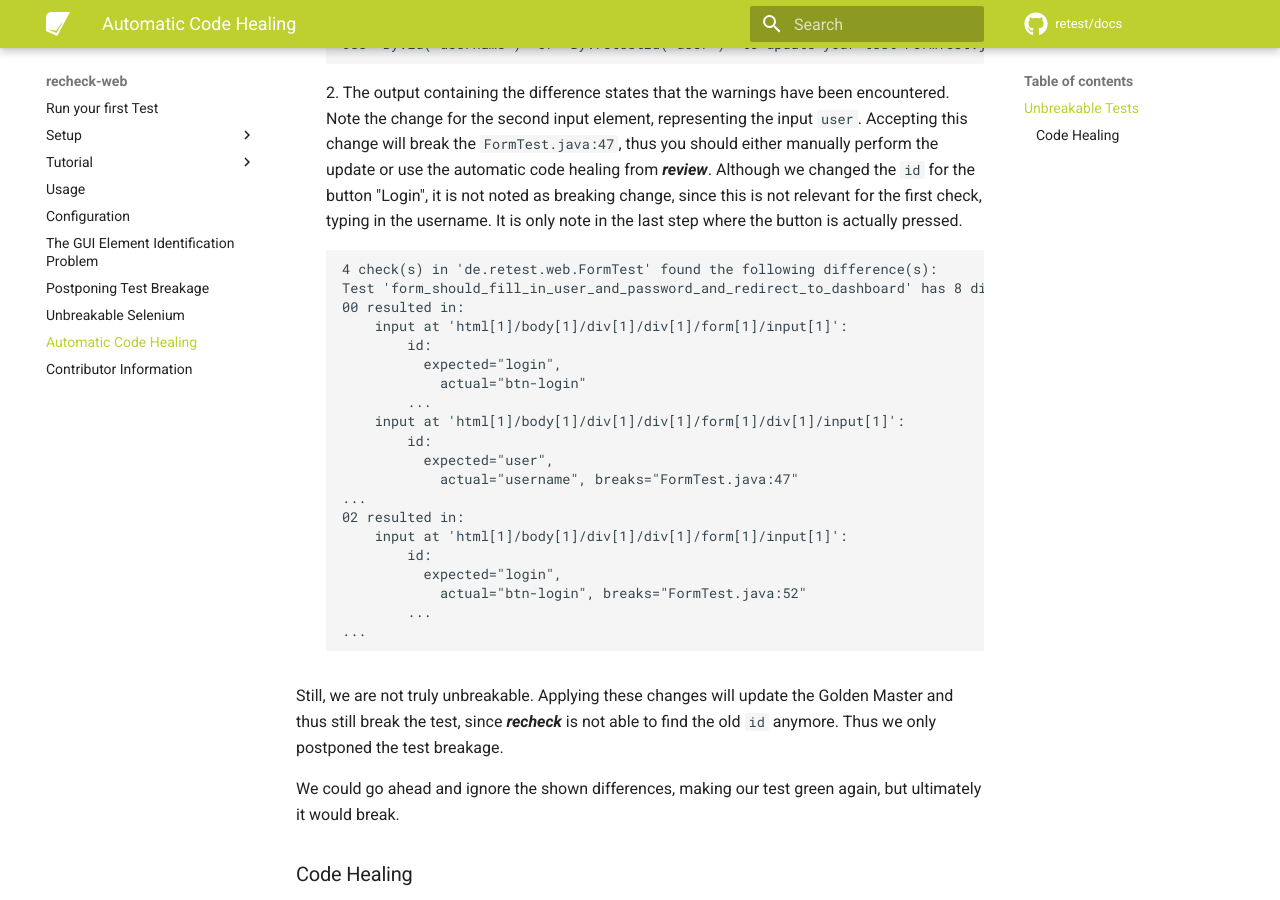
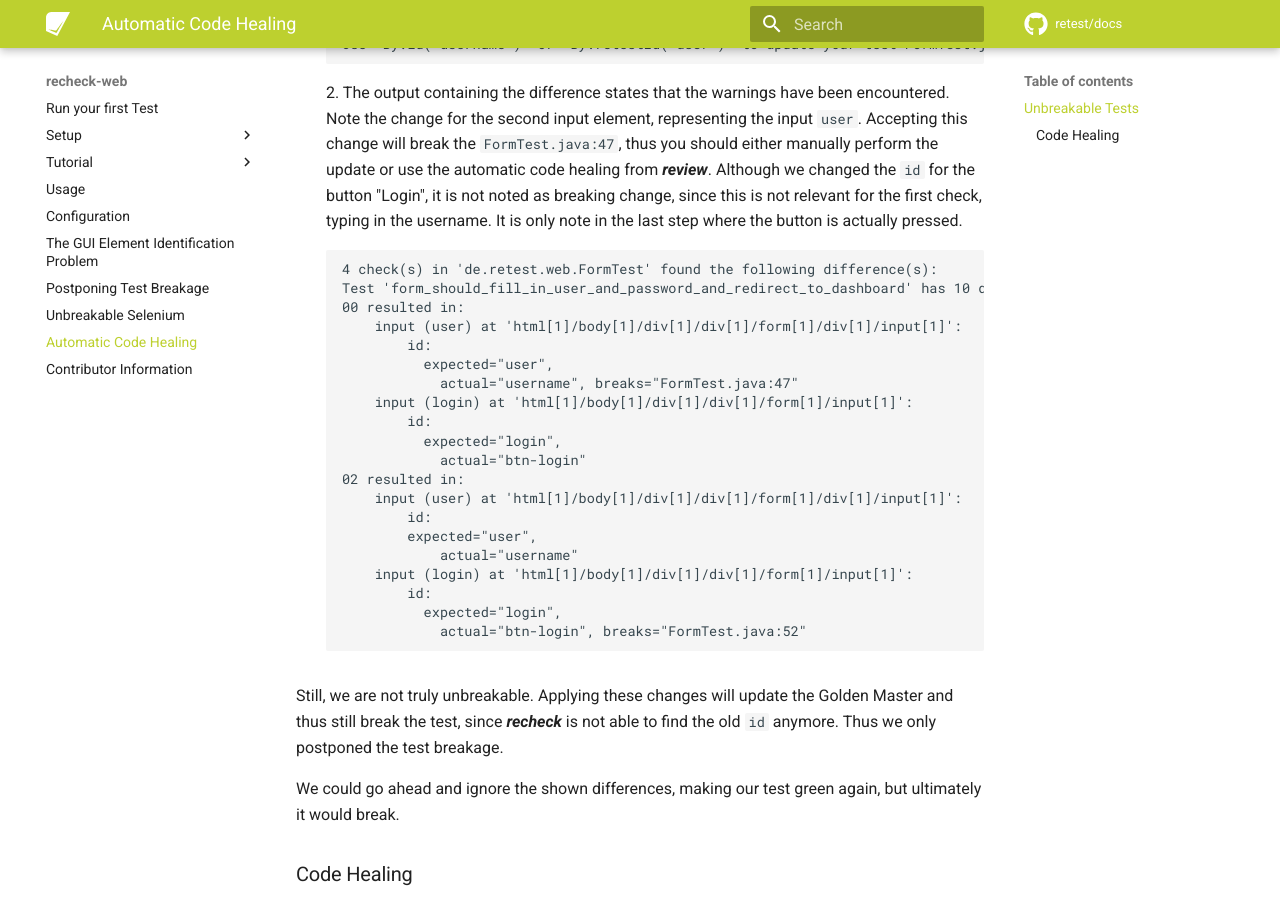
Before and after one commit to retest/docs, an MkDocs documentation site: the page built from docs/recheck-web/usage/healing.md, in a window 1280 px wide and 900 px high, scrolled down 3389 px. Built offline with MkDocs 1.6.1 and Material for MkDocs 9.7.7, drawn with Linux system fonts in a browser that asks for light colours; comment, search, counter and statistics services are not loaded.

Commit message:
Use correct retestId identifier in output

````diff
--- a/docs/recheck-web/usage/healing.md
+++ b/docs/recheck-web/usage/healing.md
@@ -117,25 +117,25 @@ Using standard Selenium, these changes would be quite critical as we changed som
 
     ```plaintext
     4 check(s) in 'de.retest.web.FormTest' found the following difference(s):
-    Test 'form_should_fill_in_user_and_password_and_redirect_to_dashboard' has 8 difference(s) in 4 state(s):
+    Test 'form_should_fill_in_user_and_password_and_redirect_to_dashboard' has 10 difference(s) in 4 state(s):
     00 resulted in:
-    	input at 'html[1]/body[1]/div[1]/div[1]/form[1]/input[1]':
-    		id:
+        input (user) at 'html[1]/body[1]/div[1]/div[1]/form[1]/div[1]/input[1]':
+            id:
+              expected="user",
+                actual="username", breaks="FormTest.java:47"
+        input (login) at 'html[1]/body[1]/div[1]/div[1]/form[1]/input[1]':
+            id:
               expected="login",
                 actual="btn-login"
-    		...
-    	input at 'html[1]/body[1]/div[1]/div[1]/form[1]/div[1]/input[1]':
-    		id:
-              expected="user",
-                actual="username", breaks="FormTest.java:47"
-    ...
     02 resulted in:
-        input at 'html[1]/body[1]/div[1]/div[1]/form[1]/input[1]':
+        input (user) at 'html[1]/body[1]/div[1]/div[1]/form[1]/div[1]/input[1]':
+            id:
+            expected="user",
+                actual="username"
+        input (login) at 'html[1]/body[1]/div[1]/div[1]/form[1]/input[1]':
             id:
               expected="login",
                 actual="btn-login", breaks="FormTest.java:52"
-            ...
-    ...
     ```
 
 Still, we are not truly unbreakable. Applying these changes will update the Golden Master and thus still break the test, since ***recheck*** is not able to find the old `id` anymore. Thus we only postponed the test breakage.
````
Also changed, not shown: docs/recheck/files/report.md (+3 -3 lines).
